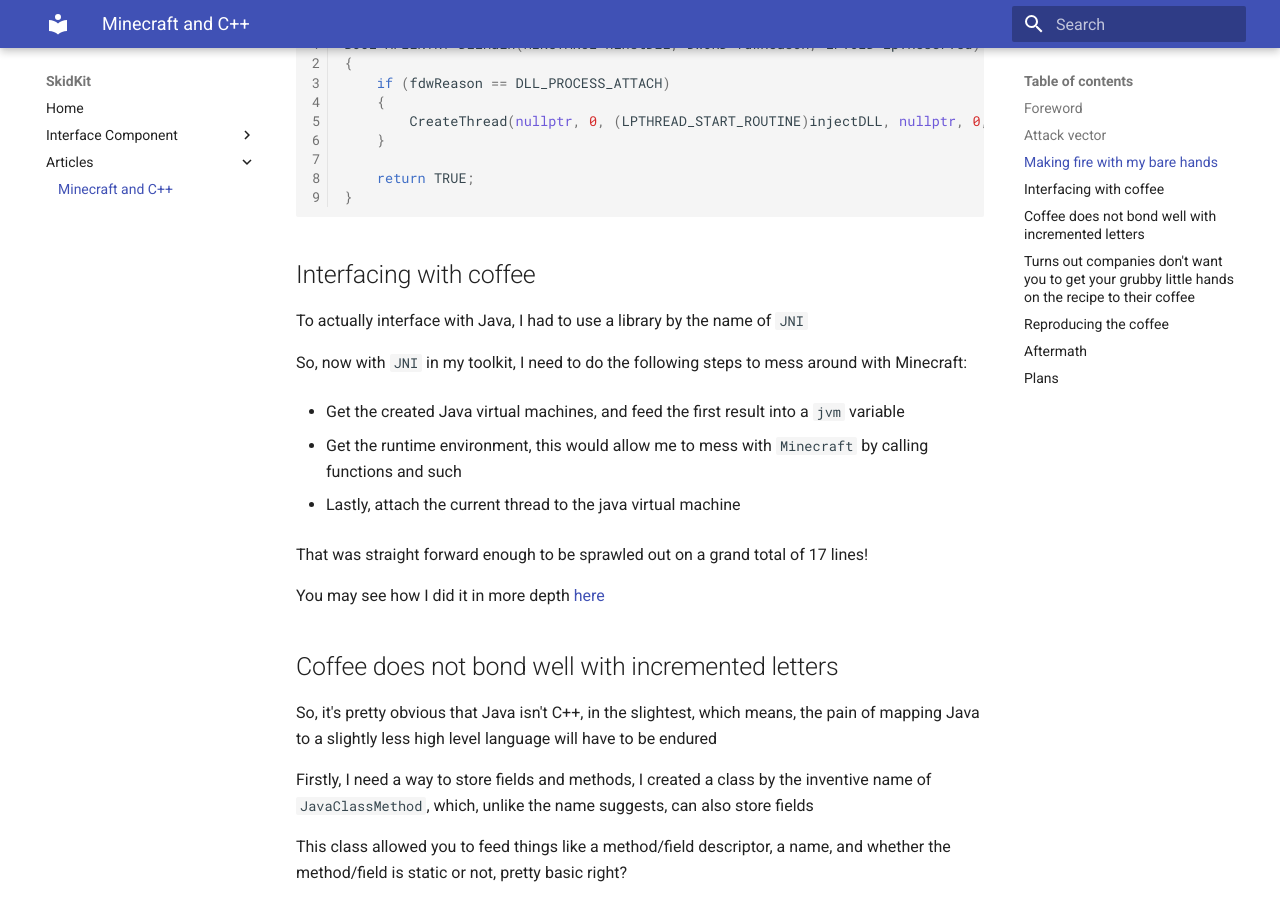
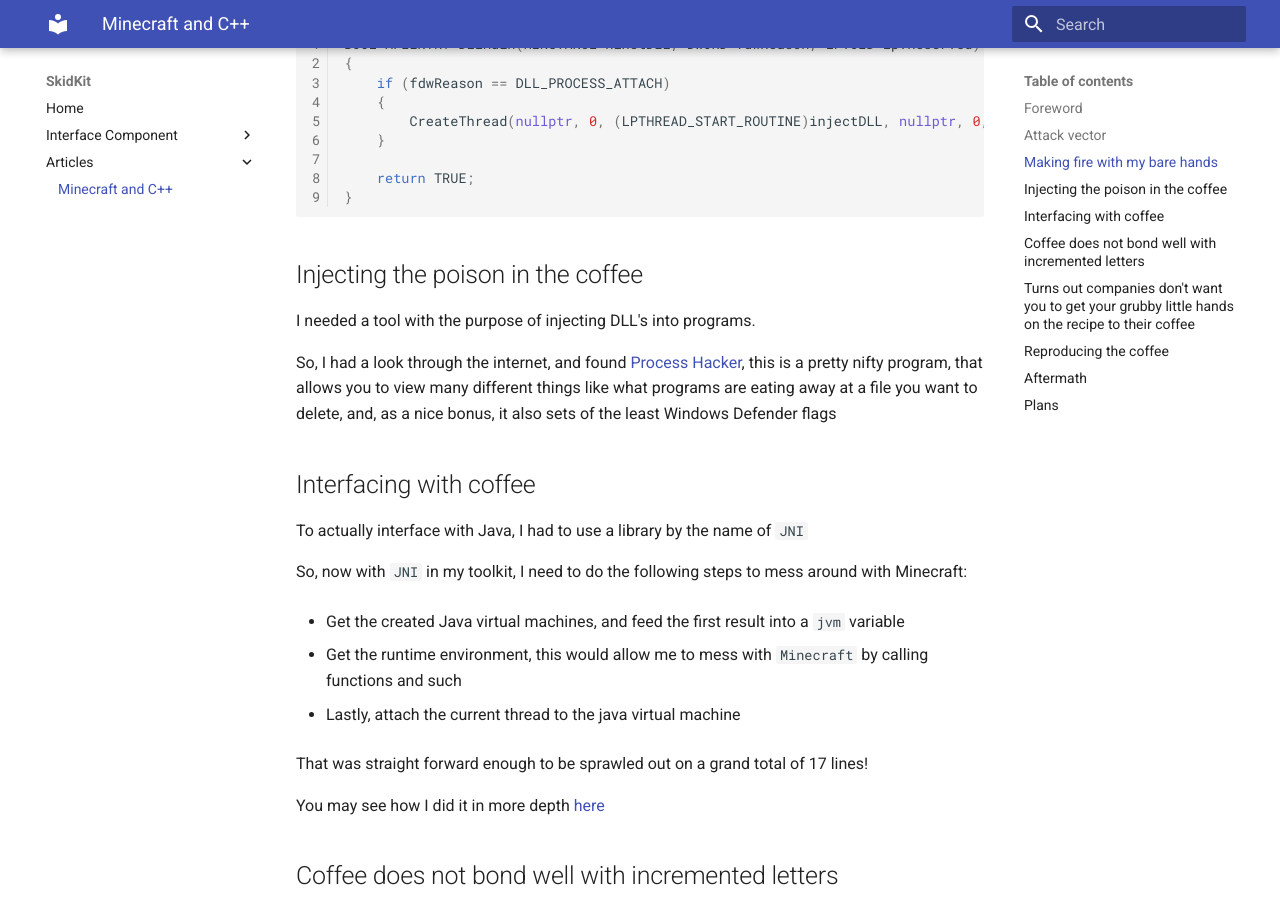
Before and after one commit to Prorok5247/Site, an MkDocs documentation site: the page built from docs/articles/minecraft_and_cpp.md, in a window 1280 px wide and 900 px high, scrolled down 985 px. Built offline with MkDocs 1.6.1 and Material for MkDocs 9.7.7, drawn with Linux system fonts in a browser that asks for light colours.

Commit message:
Ammendment

````diff
--- a/docs/articles/minecraft_and_cpp.md
+++ b/docs/articles/minecraft_and_cpp.md
@@ -31,6 +31,11 @@
     return TRUE;
 }
 ```
+
+## Injecting the poison in the coffee
+I needed a tool with the purpose of injecting DLL's into programs.
+
+So, I had a look through the internet, and found [Process Hacker](https://processhacker.sourceforge.io/), this is a pretty nifty program, that allows you to view many different things like what programs are eating away at a file you want to delete, and, as a nice bonus, it also sets of the least Windows Defender flags
 
 ## Interfacing with coffee
 To actually interface with Java, I had to use a library by the name of `JNI`
````
